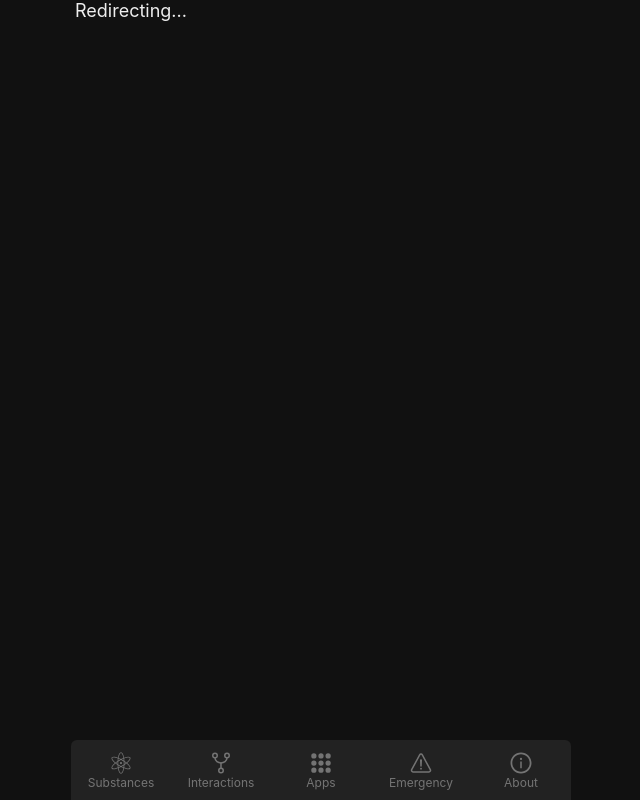
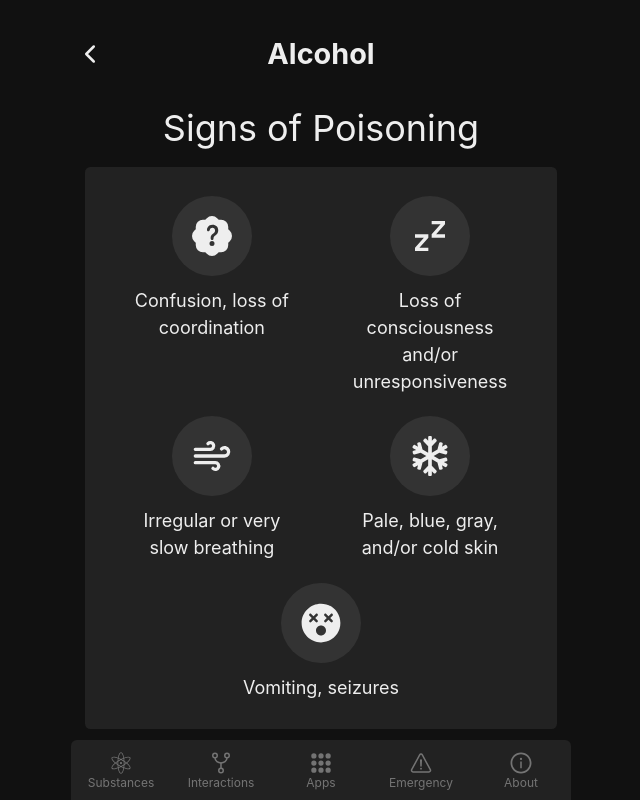
Before and after one commit to NoahSaso/salvum, a Next.js app: page /e/alcohol in a window 1280 px wide. Before the commit this address had no page. Shown: the whole page, without its empty margins (319-959 px from the left). Built offline with nearby package versions, Linux system fonts and the light colour scheme.

Commit message:
added alcohol emergency page and abstracted sections

```diff
--- a/components/emergency.module.scss
+++ b/components/emergency.module.scss
@@ -15,6 +15,10 @@
 
   background-color: $hover;
   border-radius: 0.3rem;
+
+  &.transparent {
+    background-color: transparent;
+  }
 
   * {
     line-height: 1.5rem;
@@ -61,7 +65,41 @@
   }
 
   margin-bottom: 0.2rem;
-  &:last-child {
+  &:last-of-type {
     margin-bottom: 0;
   }
 }
+
+.signs {
+  display: flex;
+  flex-direction: row;
+  justify-content: space-around;
+  flex-wrap: wrap;
+
+  .sign {
+    display: flex;
+    flex-direction: column;
+    justify-content: flex-start;
+    align-items: center;
+    width: 9rem;
+    margin: 0.6rem 0;
+
+    .signIconWrapper {
+      display: flex;
+      justify-content: center;
+      align-items: center;
+
+      width: 80px;
+      height: 80px;
+      border-radius: 40px;
+      margin-bottom: 0.6rem;
+      background-color: $active;
+    }
+
+    p {
+      margin: 0;
+      font-size: 1rem;
+      text-align: center;
+    }
+  }
+}
--- a/components/emergency.tsx
+++ b/components/emergency.tsx
@@ -1,12 +1,14 @@
 import cn from "classnames"
-import { FC, ReactNode, ReactNodeArray } from "react"
+import Image from "next/image"
+import { ComponentType, FC, ReactNode, ReactNodeArray } from "react"
 import { IconType } from "react-icons"
 import { IoOpenOutline } from "react-icons/io5"
+import { IoCallOutline, IoChatbubblesOutline } from "react-icons/io5"
 
 import styles from "./emergency.module.scss"
 
 interface Props {
-  children: ReactNode | ReactNodeArray
+  children?: ReactNode | ReactNodeArray
   className?: string
 }
 
@@ -14,16 +16,30 @@ export const Container: FC<Props> = ({ children, className }) => (
   <div className={cn(styles.container, className)}>{children}</div>
 )
 
-export const Section: FC<Props> = ({ children, className }) => (
-  <div className={cn("card", styles.section, className)}>{children}</div>
+interface SectionProps extends Props {
+  transparent?: boolean
+}
+export const Section: FC<SectionProps> = ({
+  children,
+  className,
+  transparent,
+}) => (
+  <div
+    className={cn("card", styles.section, className, {
+      [styles.transparent]: transparent,
+    })}
+  >
+    {children}
+  </div>
 )
 
 interface RowLinkProps {
   label: string
   href: string
   icon?: IconType
+  marginTop?: number
 }
-export const RowLink: FC<RowLinkProps> = ({ label, href, icon }) => {
+export const RowLink: FC<RowLinkProps> = ({ label, href, icon, marginTop }) => {
   const Icon = icon ?? IoOpenOutline
 
   return (
@@ -32,9 +48,85 @@ export const RowLink: FC<RowLinkProps> = ({ label, href, icon }) => {
       href={href}
       target="_blank"
       rel="noopener noreferrer"
+      style={{
+        marginTop: marginTop ?? 0,
+      }}
     >
       <p>{label}</p>
       <Icon size={22} />
     </a>
   )
 }
+
+export const PeerSupportResourcesSection: FC<SectionProps> = (props) => (
+  <Section {...props}>
+    <h2>Peer Support Resources</h2>
+    <RowLink
+      label="Fireside Project's Calling Line"
+      href="tel:+16234737433"
+      icon={IoCallOutline}
+    />
+    <RowLink
+      label="Fireside Project's Texting Line"
+      href="sms:+16234737433"
+      icon={IoChatbubblesOutline}
+    />
+    <RowLink label="TripSit's Internet Chat" href="https://chat.tripsit.me" />
+  </Section>
+)
+
+interface SignsProps {
+  signs: {
+    icon: ComponentType<{ size: number; color: string }>
+    label: string
+  }[]
+}
+export const Signs: FC<SignsProps> = ({ signs }) => (
+  <div className={styles.signs}>
+    {signs.map(({ icon: Icon, label }) => (
+      <div key={label} className={styles.sign}>
+        <div className={styles.signIconWrapper}>
+          <Icon size={40} color="#ffffff" />
+        </div>
+        <p>{label}</p>
+      </div>
+    ))}
+  </div>
+)
+
+export const RecoveryPositionSection: FC<SectionProps> = (props) => (
+  <Section {...props}>
+    <h2>Recovery position</h2>
+    <p>
+      If you must leave the person alone, even for a minute, or if they are
+      unconscious, place them in the recovery position so they cannot choke on
+      their own vomit.
+    </p>
+
+    <Image
+      src="/recovery_position.svg"
+      alt="Recovery position illustration"
+      width={400}
+      height={150}
+    />
+
+    <ul>
+      <li>
+        Ensure their airway is clear (remove anything inside their mouth).
+      </li>
+      <li>Lay them on their side.</li>
+      <li>
+        Bend the knee that is higher up in the air over their body to prevent
+        them from rolling over.
+      </li>
+      <li>Turn their face to the side, optionally resting it on their arm.</li>
+      <li>Position their chin up so their throat is open.</li>
+    </ul>
+
+    <RowLink
+      label="Photograph by Rama, Wikimedia Commons, Cc-by-sa-2.0-fr"
+      href="https://commons.wikimedia.org/wiki/File:Recovery_position.svg"
+      marginTop={16}
+    />
+  </Section>
+)
--- a/package.json
+++ b/package.json
@@ -19,10 +19,10 @@
     "next-pwa": "^5.3.1",
     "react": "17.0.2",
     "react-dom": "17.0.2",
-    "react-icons": "^4.2.0",
+    "react-icons": "^4.3.1",
     "react-spinners": "^0.11.0",
     "sass": "^1.42.1",
-    "sharp": "^0.29.1",
+    "sharp": "^0.29.3",
     "swr": "^1.0.1"
   },
   "devDependencies": {
--- /dev/null
+++ b/pages/e/alcohol.tsx
@@ -0,0 +1,99 @@
+import Head from "next/head"
+import { FC } from "react"
+import { BsFillPatchQuestionFill } from "react-icons/bs"
+import { FaDizzy, FaRegSnowflake } from "react-icons/fa"
+import { FiWind } from "react-icons/fi"
+import { RiZzzFill } from "react-icons/ri"
+
+import {
+  Container,
+  RecoveryPositionSection,
+  Section,
+  Signs,
+} from "../../components/emergency"
+import Header from "../../components/header"
+
+const Alcohol: FC = () => (
+  <>
+    <Head>
+      <title>Salvum | Alcohol Poisoning</title>
+      <meta
+        name="description"
+        content="Guide to dealing with alcohol poisoning."
+      />
+    </Head>
+
+    <Header title="Alcohol" backHref="/emergency" centered />
+
+    <Container>
+      <Section transparent>
+        <h1>Signs of Poisoning</h1>
+      </Section>
+
+      <Section>
+        <Signs
+          signs={[
+            {
+              icon: BsFillPatchQuestionFill,
+              label: "Confusion, loss of coordination",
+            },
+            {
+              icon: RiZzzFill,
+              label: "Loss of consciousness and/or unresponsiveness",
+            },
+            {
+              icon: FiWind,
+              label: "Irregular or very slow breathing",
+            },
+            {
+              icon: FaRegSnowflake,
+              label: "Pale, blue, gray, and/or cold skin",
+            },
+            {
+              icon: FaDizzy,
+              label: "Vomiting, seizures",
+            },
+          ]}
+        />
+      </Section>
+
+      <Section transparent>
+        <h1>How to Respond</h1>
+      </Section>
+
+      <Section>
+        <p>
+          If you suspect alcohol poisoning, contact emerency medical services or
+          instruct someone else to do so.
+        </p>
+      </Section>
+
+      <Section>
+        <h2>Things to keep in mind...</h2>
+        <ul>
+          <li>Try to keep them awake and sitting up.</li>
+          <li>
+            If they are passed out or cannot sit upright, place them in the
+            recovery position.
+          </li>
+          <li>If they can drink water, give them some to sip on slowly.</li>
+          <li>Alcohol lowers blood temperature, so make sure they are warm.</li>
+          <li>
+            Alcohol levels can increase for up to an hour after their last
+            drink, so if possible, do not leave them alone until medical
+            services arrive or their condition has stably improved to a
+            non-dangerous level (at least 2-3 hours).
+          </li>
+          <li>
+            Attempts to sober them up, such as a shower or stimulants (including
+            caffeine), will not help and are likely dangerous.
+          </li>
+        </ul>
+      </Section>
+
+      <RecoveryPositionSection />
+    </Container>
+  </>
+)
+
+export default Alcohol
```
Also changed, not shown: pages/e/psychedelic.tsx (+6 -19 lines), pages/emergency.tsx (+4 -4 lines), public/recovery_position.svg (added), 1 other file (tests, documents, lock files or other folders).
